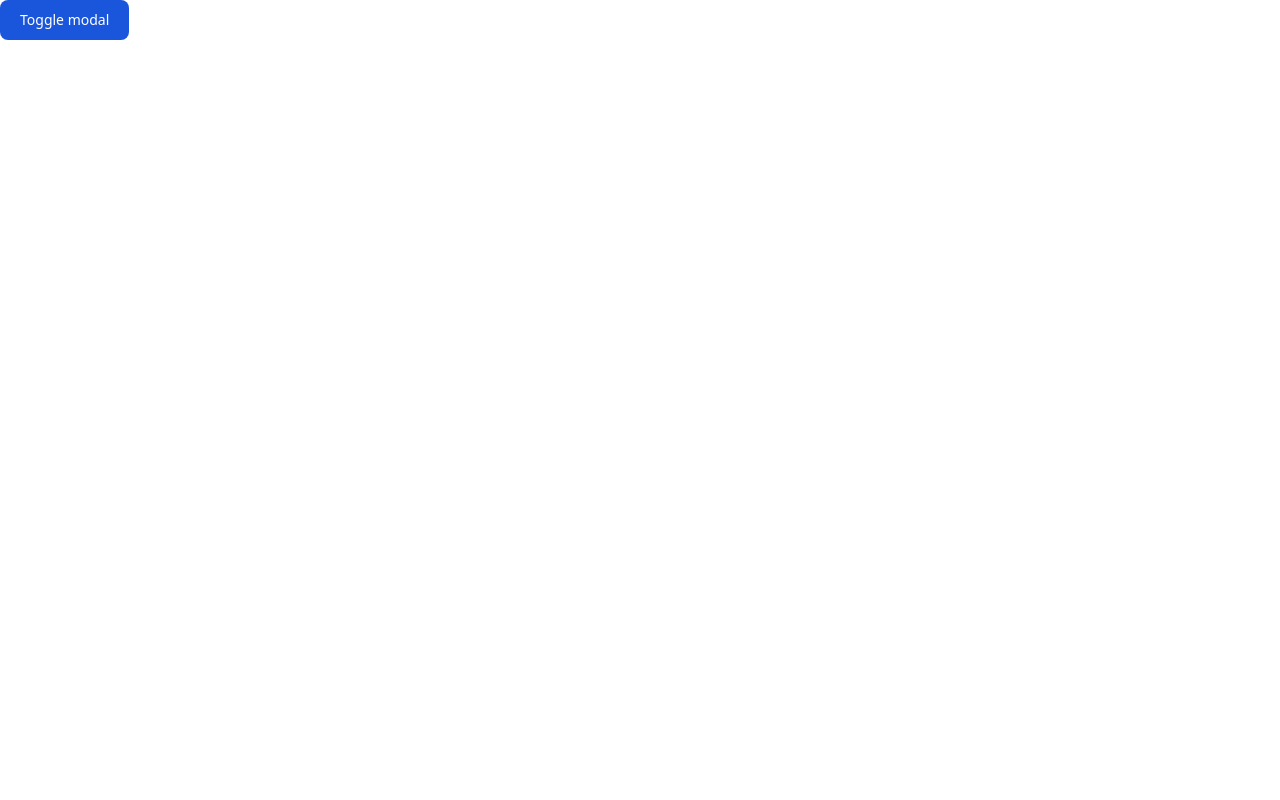
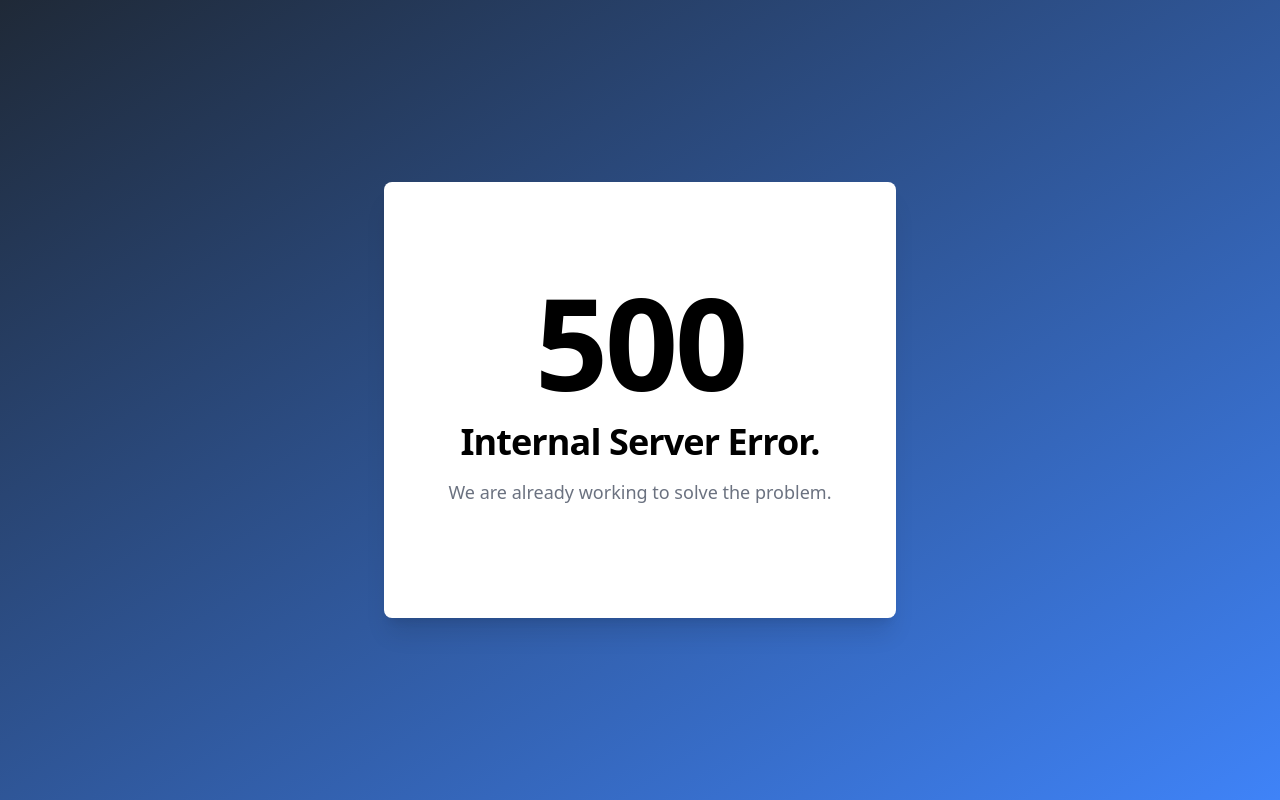
Before and after one commit to byteAr/myPage, an Angular app: page / in a window 1280 px wide. Built offline with nearby package versions, Linux system fonts and the light colour scheme.

Commit message:
add page internal server error 500

```diff
--- a/src/app/app.component.html
+++ b/src/app/app.component.html
@@ -1,44 +1,17 @@
-<!-- Modal toggle -->
-<button *ngIf="prueba" data-modal-target="defaultModal" data-modal-toggle="defaultModal" class="block text-white bg-blue-700 hover:bg-blue-800 focus:ring-4 focus:outline-none focus:ring-blue-300 font-medium rounded-lg text-sm px-5 py-2.5 text-center dark:bg-blue-600 dark:hover:bg-blue-700 dark:focus:ring-blue-800" type="button">
-  Toggle modal
-  </button>
+<!-- component -->
+<!-- This is an example component -->
+<div class='flex items-center justify-center min-h-screen from-gray-800 via-greeen-300 to-blue-500 bg-gradient-to-br'>
+  <div class='w-full max-w-lg px-10 py-8 mx-auto bg-white rounded-lg shadow-xl'>
+      <div class='max-w-md mx-auto space-y-6'>
 
-  <!-- Main modal -->
-  <div id="defaultModal" tabindex="-1" aria-hidden="true" class="fixed top-0 left-0 right-0 z-50 hidden w-full p-4 overflow-x-hidden overflow-y-auto md:inset-0 h-[calc(100%-1rem)] max-h-full">
-      <div class="relative w-full max-w-2xl max-h-full">
-          <!-- Modal content -->
-          <div class="relative bg-white rounded-lg shadow dark:bg-gray-700">
-              <!-- Modal header -->
-              <div class="flex items-start justify-between p-4 border-b rounded-t dark:border-gray-600">
-                  <h3 class="text-xl font-semibold text-gray-900 dark:text-white">
-                      Terms of Service
-                  </h3>
-                  <button type="button" class="text-gray-400 bg-transparent hover:bg-gray-200 hover:text-gray-900 rounded-lg text-sm w-8 h-8 ml-auto inline-flex justify-center items-center dark:hover:bg-gray-600 dark:hover:text-white" data-modal-hide="defaultModal">
-                      <svg class="w-3 h-3" aria-hidden="true" xmlns="http://www.w3.org/2000/svg" fill="none" viewBox="0 0 14 14">
-                          <path stroke="currentColor" stroke-linecap="round" stroke-linejoin="round" stroke-width="2" d="m1 1 6 6m0 0 6 6M7 7l6-6M7 7l-6 6"/>
-                      </svg>
-                      <span class="sr-only">Close modal</span>
-                  </button>
+              <div class="py-8 px-4 mx-auto max-w-screen-xl lg:py-16 lg:px-6">
+                  <div class="mx-auto max-w-screen-sm text-center">
+                      <h1 class="mb-4 text-7xl tracking-tight font-extrabold lg:text-9xl text-primary-600 dark:text-primary-500">500</h1>
+                      <p class="mb-4 text-3xl tracking-tight font-bold text-black md:text-4xl">Internal Server Error.</p>
+                      <p class="mb-4 text-lg font-light text-gray-500 dark:text-gray-400">We are already working to solve the problem. </p>
+                  </div>
               </div>
-              <!-- Modal body -->
-              <div class="p-6 space-y-6">
-                <div >
-                  <ul *ngFor="let item of list">
-                    <li>{{item.title}}</li>
-                  </ul>
-                </div>
-                  <p class="text-base leading-relaxed text-gray-500 dark:text-gray-400">
-                      With less than a month to go before the European Union enacts new consumer privacy laws for its citizens, companies around the world are updating their terms of service agreements to comply.
-                  </p>
-                  <p class="text-base leading-relaxed text-gray-500 dark:text-gray-400">
-                      The European Union’s General Data Protection Regulation (G.D.P.R.) goes into effect on May 25 and is meant to ensure a common set of data rights in the European Union. It requires organizations to notify users as soon as possible of high-risk data breaches that could personally affect them.
-                  </p>
-              </div>
-              <!-- Modal footer -->
-              <div class="flex items-center p-6 space-x-2 border-t border-gray-200 rounded-b dark:border-gray-600">
-                  <button data-modal-hide="defaultModal" type="button" class="text-white bg-blue-700 hover:bg-blue-800 focus:ring-4 focus:outline-none focus:ring-blue-300 font-medium rounded-lg text-sm px-5 py-2.5 text-center dark:bg-blue-600 dark:hover:bg-blue-700 dark:focus:ring-blue-800">I accept</button>
-                  <button data-modal-hide="defaultModal" type="button" class="text-gray-500 bg-white hover:bg-gray-100 focus:ring-4 focus:outline-none focus:ring-blue-300 rounded-lg border border-gray-200 text-sm font-medium px-5 py-2.5 hover:text-gray-900 focus:z-10 dark:bg-gray-700 dark:text-gray-300 dark:border-gray-500 dark:hover:text-white dark:hover:bg-gray-600 dark:focus:ring-gray-600">Decline</button>
-              </div>
-          </div>
+
       </div>
   </div>
+</div>
```
